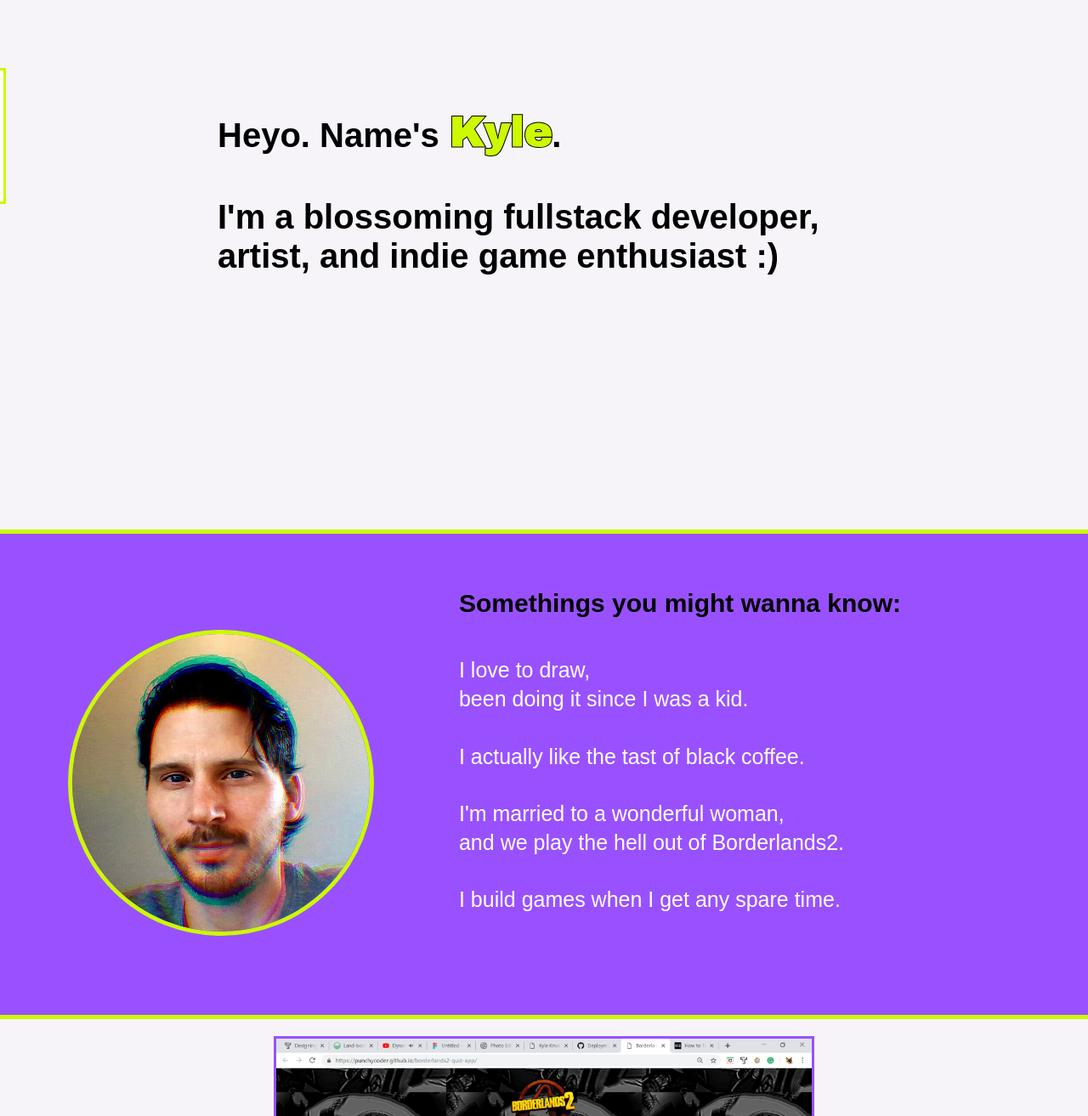
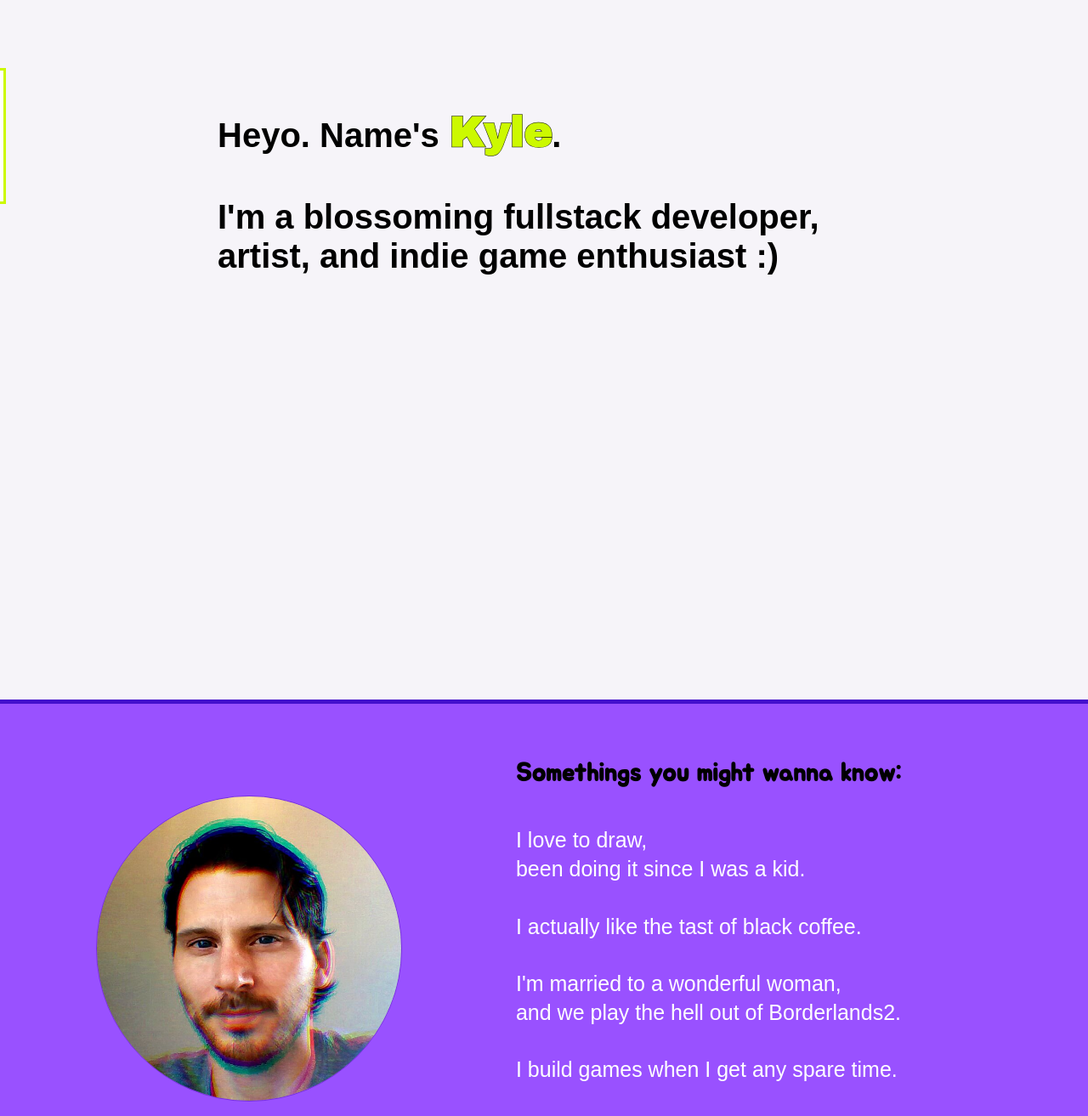
Before and after one commit to PunchyCoder/Kyle-Knutson-Portfolio, a plain HTML site: page index.html in a window 1280 px wide. Shown: the top 1313 px of the page at 85% size. Drawn offline with nearby package versions, Linux system fonts and the light colour scheme; a web font is replaced by a local one.

Commit message:
Update css file
adjust--
bottom border colors,
font/font sizes

```diff
--- a/styles.css
+++ b/styles.css
@@ -52,9 +52,9 @@ nav a {
 }
 */
 header {
-	border-bottom: solid 5px #ccf900;
+	border-bottom: solid 5px #4410cc;
 	width: 100%;
-	height: 500px;
+	height: 700px;
 }
 
 header h1 {
@@ -65,7 +65,7 @@ header h1 {
 	font-size: 1.25em;
 	font-family: 'Archivo Black', sans-serif;
 	color: #ccf900;
-	-webkit-text-stroke-width: 1px;
+	-webkit-text-stroke-width: .5px;
    	-webkit-text-stroke-color: black;
 	/*text-shadow: -1px -1px #555;*/
 }
@@ -79,7 +79,7 @@ section#bio {
 	margin: 0 auto;
 	padding-top: 20px;
 	background-color: #9951ff;
-	border-bottom: solid 5px #ccf900;
+	border-bottom: solid 5px #4410cc;
 }
 
 .selfie {
@@ -91,6 +91,9 @@ section#bio {
 
 #bio h2 {
 	padding: 10px;
+	font-family: 'Jua', sans-serif;
+	font-size: 1.5em;
+	color: black;
 }
 
 #bio p {
@@ -151,6 +154,7 @@ section#work {
 	margin: 5px;
 	color: white;
 	background-color: #9951ff;
+	border: solid 1px #4410cc;
 
 }
 
@@ -160,19 +164,37 @@ section#work {
 }
 
 .links li {
+	font-family: 'Jua', sans-serif;
 	list-style-type: none;
 	padding: 10px;
 }
 
+.links a:hover {
+	font-size: 1.1em;
+	color: #ccf900;
+	-webkit-text-stroke-width: 1px;
+   	-webkit-text-stroke-color: black;
+}
+
 footer {
+	font-family: 'Jua', sans-serif;
+	font-size: 1.3em;
 	text-align: center;
 	border: solid 5px #ccf900;
 	margin: 0;
 	padding-bottom: 30px;
+	background-color: #caa9ff;
 }
 
 footer p {
 	display: inline;
+}
+
+footer a:hover{
+	/*font-size: 1.5em;*/
+	color: #ccf900;
+	-webkit-text-stroke-width: 1px;
+   	-webkit-text-stroke-color: black;
 }
 
 .extra-space {
@@ -229,7 +251,7 @@ footer p {
 		width: 360px;
 		height: 360px;
 		margin: 0 auto;
-		border: solid 5px #ccf900;
+		border: solid 1px #7730dd;
 	}
 
 	.about {
```
